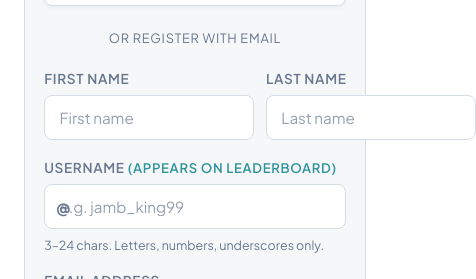
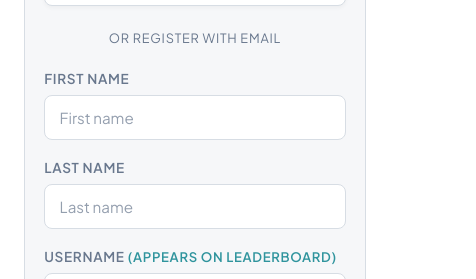
Before and after one commit to Game-developer-pro/sample-website, a React (Vite) app in the folder frontend/: page /register in a window 390 px wide. Shown: the part 281-560 px from the top of the page, 476 px wide, since content can reach past the window. Built offline with nearby package versions, Linux system fonts and the light colour scheme; no server answers.

Commit message:
Fix mobile responsive layout for register name fields and corrections AI view

```diff
--- a/frontend/src/index.css
+++ b/frontend/src/index.css
@@ -421,6 +421,19 @@ button {
   box-shadow: 0 0 0 3px hsla(var(--primary), 0.2);
 }
 
+.auth-name-grid {
+  display: grid;
+  grid-template-columns: 1fr 1fr;
+  gap: 0.75rem;
+}
+
+@media (max-width: 540px) {
+  .auth-name-grid {
+    grid-template-columns: 1fr;
+    gap: 1.2rem;
+  }
+}
+
 /* Role button selection system */
 .role-selector {
   display: grid;
@@ -2731,6 +2744,9 @@ button {
   font-size: 0.95rem;
   line-height: 1.6;
   color: hsl(var(--text-main));
+  overflow-wrap: break-word;
+  word-break: break-word;
+  overflow-x: auto;
 }
 
 .ai-explanation-body p {
--- a/frontend/src/pages/RegisterPage.jsx
+++ b/frontend/src/pages/RegisterPage.jsx
@@ -198,7 +198,7 @@ const RegisterPage = () => {
         <div className="auth-divider">or register with email</div>
 
         <form onSubmit={handleSubmit} className="auth-form">
-          <div style={{ display: "grid", gridTemplateColumns: "1fr 1fr", gap: "0.75rem" }}>
+          <div className="auth-name-grid">
             <div className="form-group" style={{ marginBottom: 0 }}>
               <label>First Name</label>
               <input
```
